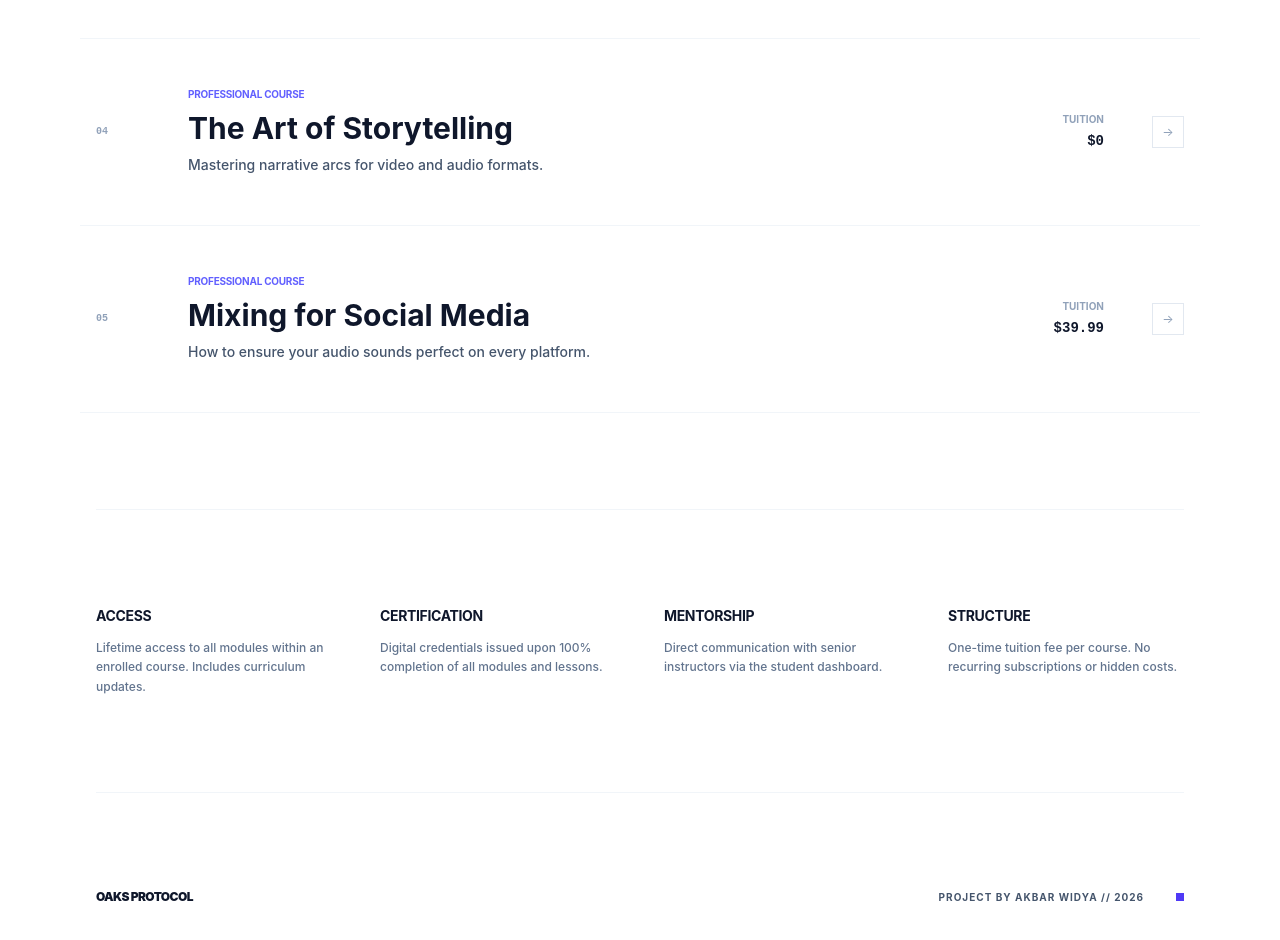
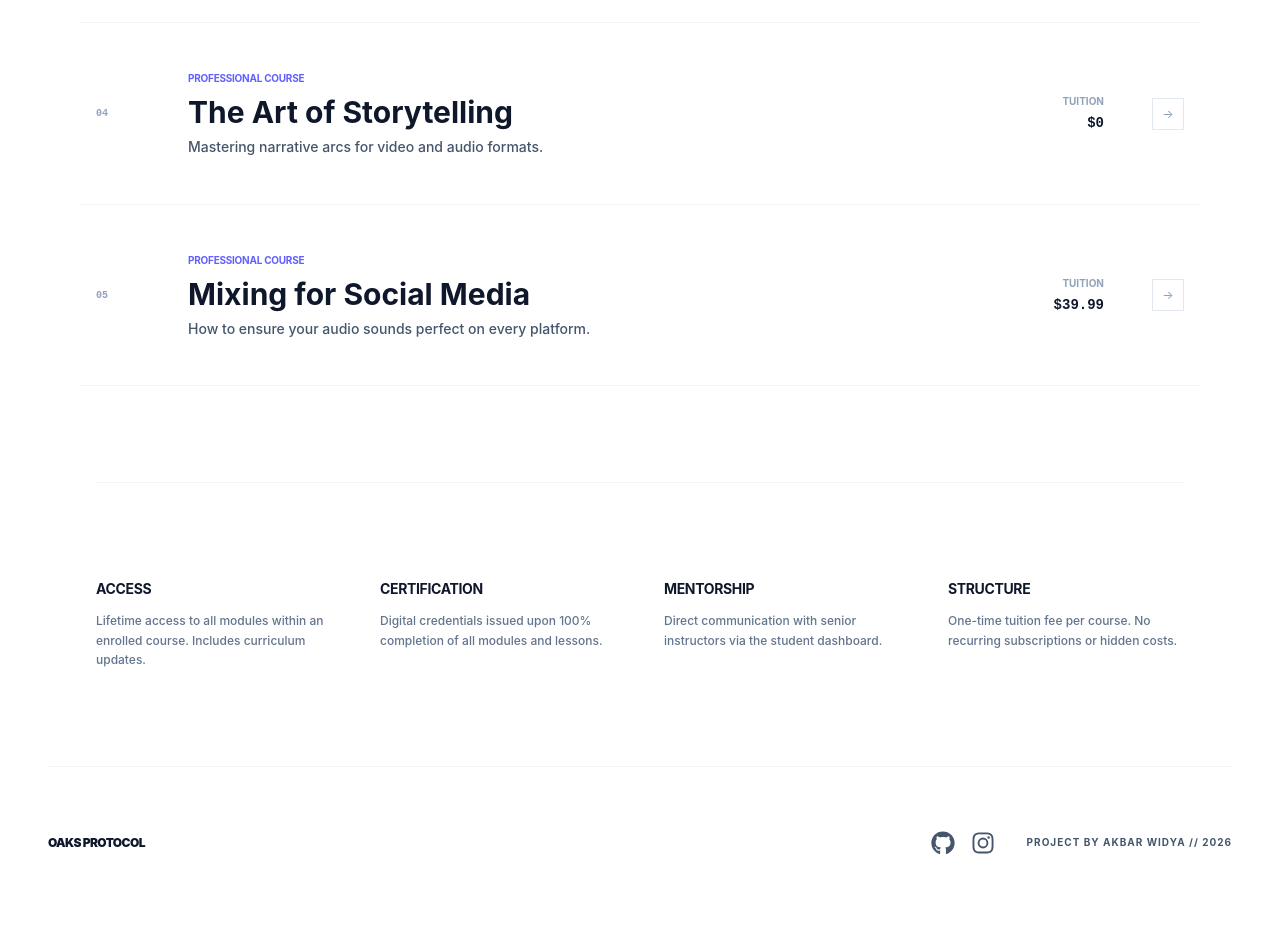
Before and after one commit to Akbar-Widya/react-routing, a React (Vite) app: page / in a window 1280 px wide. Shown: the part 1720-2660 px from the top of the page. After the commit the page ends 2639 px from the top, so only its background shows below. Built offline with nearby package versions, Linux system fonts and the light colour scheme.

Commit message:
Update footer for social links.

```diff
--- a/src/layouts/AuthLayout.jsx
+++ b/src/layouts/AuthLayout.jsx
@@ -1,4 +1,5 @@
 import { Outlet, Link } from "react-router-dom";
+import Footer from "./Footer";
 
 export default function AuthLayout() {
   return (
@@ -25,18 +26,9 @@
       </main>
 
       {/* --- FOOTER --- */}
-      <footer className="pb-8 px-6 border-t border-slate-100 flex justify-between items-center">
-        <span className="text-xs font-black tracking-tighter text-slate-900 uppercase">
-          Oaks Protocol
-        </span>
-
-        <div className="flex items-center gap-8">
-          <span className="text-[10px] font-bold text-slate-600 tracking-widest uppercase text-right">
-            Project by Akbar Widya // 2026
-          </span>
-          <div className="w-2 h-2 bg-indigo-600"></div>
-        </div>
-      </footer>
+      <div className="px-3 md:px-8">
+        <Footer />
+      </div>
     </div>
   );
 }
--- /dev/null
+++ b/src/layouts/Footer.jsx
@@ -0,0 +1,47 @@
+const Footer = () => {
+  return (
+    <footer className="py-8 md:py-16 border-t border-slate-100 flex justify-between items-center">
+      <span className="text-xs font-black tracking-tighter text-slate-900 uppercase">
+        Oaks Protocol
+      </span>
+
+      <div className="flex items-center gap-6 md:gap-8">
+        <div className="flex items-center gap-4">
+          <a
+            href="https://github.com/Akbar-Widya"
+            target="_blank"
+            rel="noopener noreferrer"
+            className="text-slate-600 hover:text-indigo-600 transition-colors"
+          >
+            <svg
+              className="w-6 h-6 fill-current"
+              xmlns="http://www.w3.org/2000/svg"
+              viewBox="0 0 512 512"
+            >
+              <path d="M173.9 397.4c0 2-2.3 3.6-5.2 3.6-3.3 .3-5.6-1.3-5.6-3.6 0-2 2.3-3.6 5.2-3.6 3-.3 5.6 1.3 5.6 3.6zm-31.1-4.5c-.7 2 1.3 4.3 4.3 4.9 2.6 1 5.6 0 6.2-2s-1.3-4.3-4.3-5.2c-2.6-.7-5.5 .3-6.2 2.3zm44.2-1.7c-2.9 .7-4.9 2.6-4.6 4.9 .3 2 2.9 3.3 5.9 2.6 2.9-.7 4.9-2.6 4.6-4.6-.3-1.9-3-3.2-5.9-2.9zM252.8 8c-138.7 0-244.8 105.3-244.8 244 0 110.9 69.8 205.8 169.5 239.2 12.8 2.3 17.3-5.6 17.3-12.1 0-6.2-.3-40.4-.3-61.4 0 0-70 15-84.7-29.8 0 0-11.4-29.1-27.8-36.6 0 0-22.9-15.7 1.6-15.4 0 0 24.9 2 38.6 25.8 21.9 38.6 58.6 27.5 72.9 20.9 2.3-16 8.8-27.1 16-33.7-55.9-6.2-112.3-14.3-112.3-110.5 0-27.5 7.6-41.3 23.6-58.9-2.6-6.5-11.1-33.3 2.6-67.9 20.9-6.5 69 27 69 27 20-5.6 41.5-8.5 62.8-8.5s42.8 2.9 62.8 8.5c0 0 48.1-33.6 69-27 13.7 34.7 5.2 61.4 2.6 67.9 16 17.7 25.8 31.5 25.8 58.9 0 96.5-58.9 104.2-114.8 110.5 9.2 7.9 17 22.9 17 46.4 0 33.7-.3 75.4-.3 83.6 0 6.5 4.6 14.4 17.3 12.1 100-33.2 167.8-128.1 167.8-239 0-138.7-112.5-244-251.2-244zM105.2 352.9c-1.3 1-1 3.3 .7 5.2 1.6 1.6 3.9 2.3 5.2 1 1.3-1 1-3.3-.7-5.2-1.6-1.6-3.9-2.3-5.2-1zm-10.8-8.1c-.7 1.3 .3 2.9 2.3 3.9 1.6 1 3.6 .7 4.3-.7 .7-1.3-.3-2.9-2.3-3.9-2-.6-3.6-.3-4.3 .7zm32.4 35.6c-1.6 1.3-1 4.3 1.3 6.2 2.3 2.3 5.2 2.6 6.5 1 1.3-1.3 .7-4.3-1.3-6.2-2.2-2.3-5.2-2.6-6.5-1zm-11.4-14.7c-1.6 1-1.6 3.6 0 5.9s4.3 3.3 5.6 2.3c1.6-1.3 1.6-3.9 0-6.2-1.4-2.3-4-3.3-5.6-2z" />
+            </svg>
+          </a>
+          <a
+            href="https://instagram.com/akbarwidya.dev"
+            target="_blank"
+            rel="noopener noreferrer"
+            className="text-slate-600 hover:text-indigo-600 transition-colors"
+          >
+            <svg
+              className="w-6 h-6 fill-current"
+              xmlns="http://www.w3.org/2000/svg"
+              viewBox="0 0 448 512"
+            >
+              <path d="M224.3 141a115 115 0 1 0 -.6 230 115 115 0 1 0 .6-230zm-.6 40.4a74.6 74.6 0 1 1 .6 149.2 74.6 74.6 0 1 1 -.6-149.2zm93.4-45.1a26.8 26.8 0 1 1 53.6 0 26.8 26.8 0 1 1 -53.6 0zm129.7 27.2c-1.7-35.9-9.9-67.7-36.2-93.9-26.2-26.2-58-34.4-93.9-36.2-37-2.1-147.9-2.1-184.9 0-35.8 1.7-67.6 9.9-93.9 36.1s-34.4 58-36.2 93.9c-2.1 37-2.1 147.9 0 184.9 1.7 35.9 9.9 67.7 36.2 93.9s58 34.4 93.9 36.2c37 2.1 147.9 2.1 184.9 0 35.9-1.7 67.7-9.9 93.9-36.2 26.2-26.2 34.4-58 36.2-93.9 2.1-37 2.1-147.8 0-184.8zM399 388c-7.8 19.6-22.9 34.7-42.6 42.6-29.5 11.7-99.5 9-132.1 9s-102.7 2.6-132.1-9c-19.6-7.8-34.7-22.9-42.6-42.6-11.7-29.5-9-99.5-9-132.1s-2.6-102.7 9-132.1c7.8-19.6 22.9-34.7 42.6-42.6 29.5-11.7 99.5-9 132.1-9s102.7-2.6 132.1 9c19.6 7.8 34.7 22.9 42.6 42.6 11.7 29.5 9 99.5 9 132.1s2.7 102.7-9 132.1z" />
+            </svg>
+          </a>
+        </div>
+
+        <span className="text-[10px] font-bold text-slate-600 tracking-widest uppercase text-right">
+          Project by Akbar Widya // 2026
+        </span>
+      </div>
+    </footer>
+  );
+};
+export default Footer;
--- a/src/layouts/MainLayout.jsx
+++ b/src/layouts/MainLayout.jsx
@@ -1,4 +1,5 @@
 import { Outlet, Link } from "react-router-dom";
+import Footer from "./Footer";
 
 export default function MainLayout() {
   return (
@@ -21,26 +22,26 @@
             <Link to="/" className="nav-link">
               Courses
             </Link>
-            <Link
-              to="/about"
-              className="nav-link"
-            >
+            <Link to="/about" className="nav-link">
               About
             </Link>
           </div>
 
-          <Link
-            to="/dashboard"
-            className="btn-outline"
-          >
+          <Link to="/dashboard" className="btn-outline">
             Learning Portal
           </Link>
         </div>
       </nav>
 
+      {/* Konten utama yang berubah-ubah */}
       <main className="flex-grow">
         <Outlet />
       </main>
+
+      {/* Footer ditambahkan di sini agar muncul di semua halaman */}
+      <div className="px-8 md:px-12">
+        <Footer />
+      </div>
     </div>
   );
 }
--- a/src/pages/About.jsx
+++ b/src/pages/About.jsx
@@ -91,20 +91,6 @@
           </span>
         </Link>
       </section>
-
-      {/* --- FOOTER --- */}
-      <footer className="py-24 border-t border-slate-100 flex justify-between items-center">
-        <span className="text-xs font-black tracking-tighter text-slate-900 uppercase">
-          Oaks Protocol
-        </span>
-
-        <div className="flex items-center gap-8">
-          <span className="text-[10px] font-bold text-slate-600 tracking-widest uppercase text-right">
-            Project by Akbar Widya // 2026
-          </span>
-          <div className="w-2 h-2 bg-indigo-600"></div>
-        </div>
-      </footer>
     </div>
   );
 }
--- a/src/pages/Home.jsx
+++ b/src/pages/Home.jsx
@@ -93,7 +93,7 @@
                   <h3 className="text-2xl md:text-3xl font-bold text-slate-900 group-hover:text-indigo-600 leading-tighter">
                     {course.title}
                   </h3>
-                  <p className="text-slate-600 mt-2 text-sm md:font-medium leading-relaxed">
+                  <p className="text-slate-600 mt-2 text-sm md:font-medium leading-tight">
                     {course.description ||
                       "In-depth implementation of scalable industry patterns."}
                   </p>
@@ -158,20 +158,6 @@
           ))}
         </div>
       </section>
-
-      {/* --- FOOTER --- */}
-      <footer className="py-12 md:py-24 border-t border-slate-100 flex justify-between items-center">
-        <span className="text-xs font-black tracking-tighter text-slate-900 uppercase">
-          Oaks Protocol
-        </span>
-
-        <div className="flex items-center gap-8">
-          <span className="text-[10px] font-bold text-slate-600 tracking-widest uppercase text-right">
-            Project by Akbar Widya // 2026
-          </span>
-          <div className="w-2 h-2 bg-indigo-600"></div>
-        </div>
-      </footer>
     </div>
   );
 }
```
Also changed, not shown: src/public/github-brands-solid.svg (added), src/public/instagram-brands-solid.svg (added).
